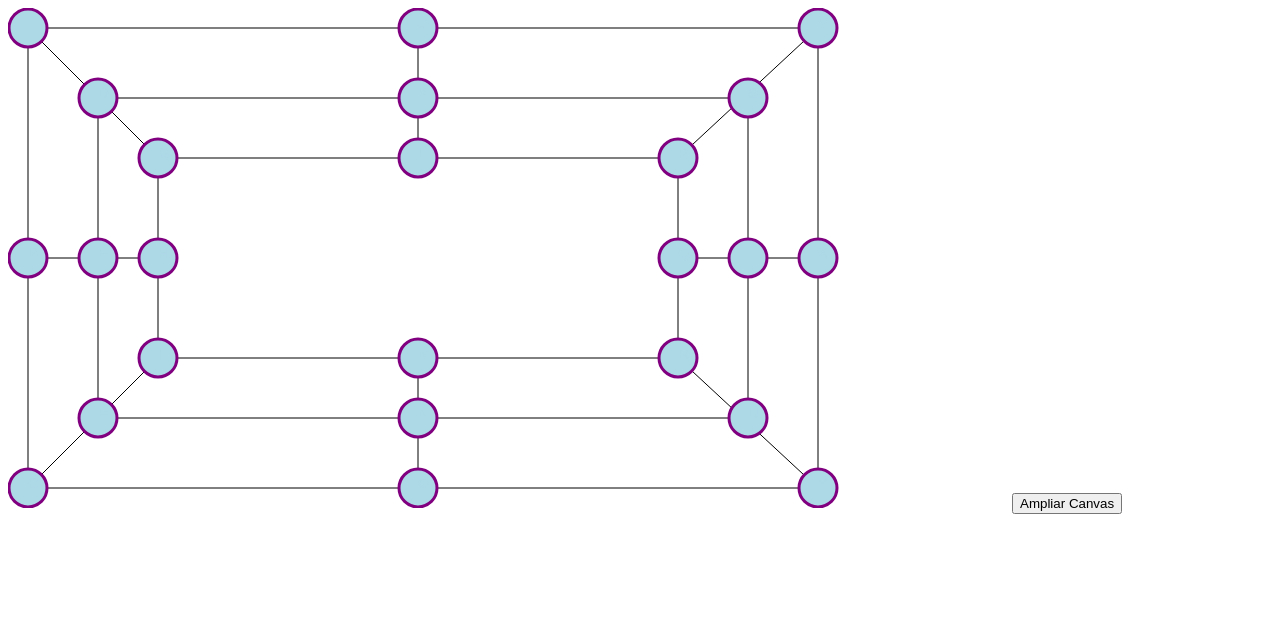
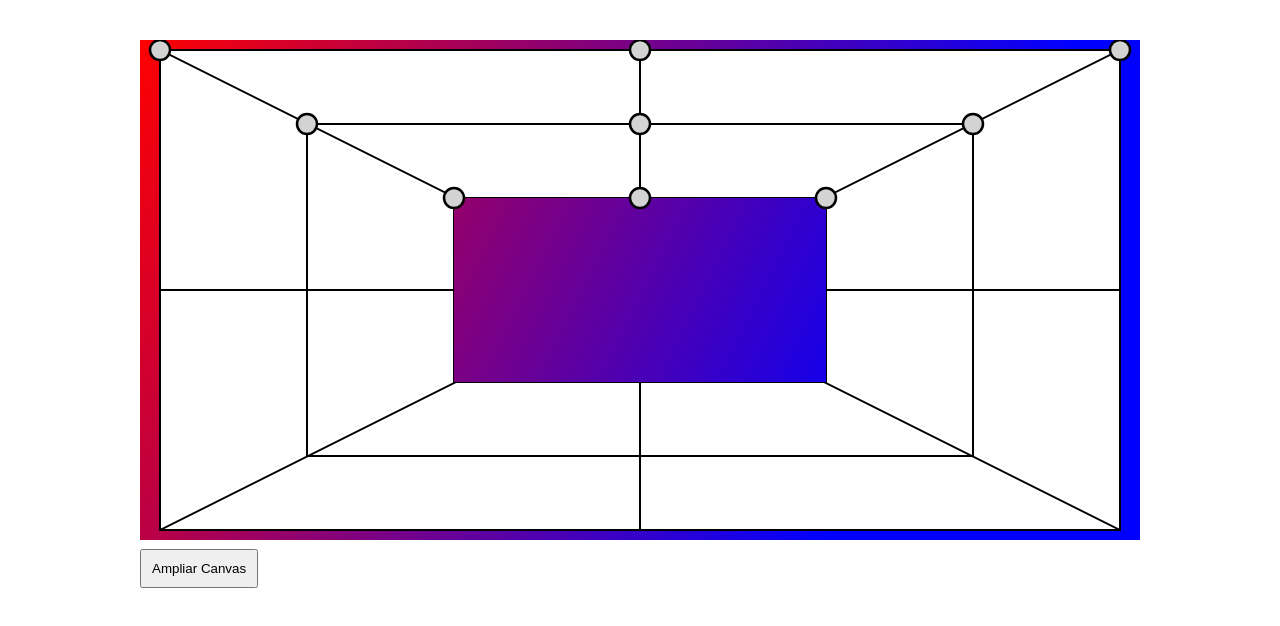
Before and after one commit to jaestebang/Triki, a plain HTML site: page CANVAS/canvasBasico.html in a window 1280 px wide. Drawn offline with Linux system fonts and the light colour scheme.

Commit message:
Ajustes en el tablero de Triki - Inclusión de clase Jugador

```diff
--- a/CANVAS/canvas.js
+++ b/CANVAS/canvas.js
@@ -1,8 +1,7 @@
 var contenedor = document.querySelector("#contenedor");
+var ampliarLienzo = document.querySelector("#lienzo");
+var btnAmpliar = document.querySelector("#btnAmpliar");
 
-var ampliarLienzo = document.querySelector("#lienzo");
-
-var btnAmpliar = document.querySelector("#btnAmpliar");
 function ampliar() {
 
     contenedor.style.width="100%";
--- a/CANVAS/canvasBasico.html
+++ b/CANVAS/canvasBasico.html
@@ -1,25 +1,28 @@
-<!DOCTYPE html>
-<html>
+<!doctype html>
+<html lang="es">
 <head>
+  <meta charset="utf-8">
     <title>
         Learning Canvas...
     </title>
-        <link rel="stylesheet" href="canvas.css" type="text/css" media=""/>
+    <link rel="stylesheet" href="../CANVAS/estilos.css" type="text/css" />
 
 </head>
+
 <body>
     <div id="vertical">
 
     </div>
     <div id="contenedor">
         <canvas id="lienzo" width="1000px" height="500px">
-                <canvas id="lienzoFichas" width="1000px" height="500px"></canvas>
-
         </canvas>
         <button id="btnAmpliar" onclick="ampliar()">Ampliar Canvas</button>
     </div>
 
+    <script src="casillas.js"></script>
+    <script src="jugador.js"></script>
     <script src="canvas.js"></script>
-        <script src="script.js"></script>
+    <script src="drawCanvas.js"></script>
 </body>
+
 </html>
--- /dev/null
+++ b/CANVAS/casillas.js
@@ -0,0 +1,51 @@
+/**
+ * Casillas del tablero
+ * @param {*} c Código de casilla
+ * @param {*} x Posición inicial en coordenada X
+ * @param {*} y Posición inicial en coordenada Y
+ */
+var casillasArr = [{
+    c: 'A',
+    x: 20,
+    y: 10
+},
+{
+    c: 'B',
+    x: 500,
+    y: 10
+},
+{
+    c: 'C',
+    x: 980,
+    y: 10
+},
+{
+    c: 'D',
+    x: 167,
+    y: 84
+},
+{
+    c: 'E',
+    x: 500,
+    y: 84
+},
+{
+    c: 'F',
+    x: 833,
+    y: 84
+},
+{
+    c: 'G',
+    x: 314,
+    y: 158
+},
+{
+    c: 'H',
+    x: 500,
+    y: 158
+},
+{
+    c: 'I',
+    x: 686,
+    y: 158
+}];
--- /dev/null
+++ b/CANVAS/drawCanvas.js
@@ -0,0 +1,109 @@
+//Inicializa el lienzo de canvas
+var tablerocanvas = document.querySelector("#lienzo");
+var ctx = tablerocanvas.getContext("2d");
+
+//Constantes
+const lineWidth = 2;
+const strokeStyle = "black";
+const radio = 10;
+
+
+/**
+ * Dibuja las casillas del Triki
+ */
+function drawCasillas() {
+
+    /**
+     * Dibula las casillas
+     * @param {*} x Posición inicial en X
+     * @param {*} y Posición inicial en Y
+     */
+    let draw = (x, y) => {
+        ctx.beginPath();
+
+        //Círculos
+        ctx.arc(x, y, radio, 0, 2 * Math.PI, 0);
+
+        //Relleno
+        ctx.font = '15px sans-serif';
+        ctx.lineWidth = 2.5;
+        ctx.strokeStyle = strokeStyle;
+        ctx.fillStyle = "lightgray";
+        ctx.fill();
+        ctx.stroke();
+    }
+
+    //Recorremos el array de casillas
+    casillasArr.forEach(c => {
+        draw(c.x, c.y);
+    })
+
+}
+
+/**
+ * Dibuja las líneas dentro del tablero
+ */
+function drawLineas() {
+
+    /**
+     * Dibula las líneas
+     * @param {*} x Posición inicial en X
+     * @param {*} y Posición inicial en Y
+     * @param {*} fx Posición final en X
+     * @param {*} fy Posición final en Y
+     */
+    let draw = (x, y, fx, fy) => {
+        ctx.beginPath();
+        ctx.moveTo(x, y);
+        ctx.lineTo(fx, fy);
+        ctx.lineWidth = lineWidth;
+        ctx.strokeStyle = strokeStyle;
+        ctx.stroke();
+    }
+
+    //Diagonal primaria - secundaria
+    draw(0, 0, 1000, 500);
+    draw(0, 500, 1000, 0);
+
+    //Vertical - Horizontal
+    draw(500, 0, 500, 500);
+    draw(0, 250, 1000, 250);
+}
+
+/**
+ * Dibuja tablero del rectángulo
+ */
+function drawTablero() {
+    ctx.beginPath();
+    ctx.lineWidth = lineWidth;
+    ctx.strokeStyle = strokeStyle;
+
+    //Relleno
+    var fillStyle = ctx.createLinearGradient(0, 0, 750, 375);
+    fillStyle.addColorStop(0, "red");
+    fillStyle.addColorStop(1, "blue");
+    ctx.fillStyle = fillStyle;
+
+    //Relleno bordes anteriores al tablero
+    ctx.fillRect(0, 0, 1000, 10);
+    ctx.fillRect(0, 0, 20, 500);
+    ctx.fillRect(0, 490, 1000, 10);
+    ctx.fillRect(980, 0, 20, 500);
+
+    ctx.strokeRect(20, 10, 960, 480);   //Rectángulo principal
+    ctx.strokeRect(167, 84, 666, 332);  //Rectángulo secundario
+    ctx.strokeRect(314, 158, 372, 184); //Rectángulo terciario
+    ctx.fillRect(314, 158, 372, 184);   //Rectángulo terciario (Relleno)
+    ctx.stroke();
+
+
+};
+
+
+//Ejecutamos el dibujo de canvas
+drawLineas();
+drawTablero();
+drawCasillas();
+
+let j1 = new Jugador(1); //Instanciamos Jugador 1
+let j2 = new Jugador(2); //Instanciamos Jugador 2
--- a/CANVAS/estilos.css
+++ b/CANVAS/estilos.css
@@ -1,26 +1,21 @@
-*{
+* {
     margin: 0;
     padding: 0;
     list-style: none;
     text-decoration: none;
 
 }
+
 body {
-    overflow:hidden;
+    overflow: hidden;
 
 }
 
 #contenedor {
-    position: relative;
     margin: 5vh auto;
     width: 1000px;
-    height: 500px;
-    background-color: darkturquoise;
-
-}
-
-#lienzo {
-    background-color:lightcyan;
+    height: 100vh;
+    margin: 5vh auto;
 
 }
 
@@ -35,10 +30,12 @@ body {
 #vertical {
     display: none;
 }
-@media all and (orientation: portrait){
-    #contenedor{
+
+@media all and (orientation: portrait) {
+    #contenedor {
         display: none;
     }
+
     #vertical {
         display: block;
         position: fixed;
--- /dev/null
+++ b/CANVAS/jugador.js
@@ -0,0 +1,28 @@
+/**
+ * Clase Jugador
+ */
+class Jugador {
+    fichas = [];
+    color;
+
+    /**
+     * Consturcot
+     * @param {*} id ID Jugador
+     */
+    constructor(codigo) {
+        this.codigo = codigo;
+        this.color = (codigo == 1) ? "red" : "blue";
+
+        //Inicializa fichas
+        let i = 1;
+        while (i <= 9) {
+            this.fichas.push(i);
+            i++;
+        }
+    }
+
+    //Elimina fichas
+    deleteFicha(i) {
+        this.fichas.splice(this.fichas.indexOf(i), 1);
+    }
+}
--- a/CANVAS/script.js
+++ /dev/null
@@ -1,235 +0,0 @@
-var canvas = document.querySelector("#lienzo");
-
-var ctx = canvas.getContext("2d");
-
-var canvas2 = document.querySelector("#lienzoFichas");
-
-var ctx2 = canvas.getContext("2d");
-
-
-
-
-
-ctx.beginPath();
-ctx.strokeRect(20, 20, 790, 460);
-ctx.strokeRect(90, 90, 650, 320);
-ctx.strokeRect(150, 150, 520, 200);
-
-//linea adg
-ctx.beginPath();
-ctx.moveTo(20, 20);
-ctx.lineTo(150, 150);
-ctx.lineWidth = 1;
-ctx.strokeStyle="black";
-ctx.stroke();
-//linea beh
-ctx.beginPath();
-ctx.moveTo(20, 250);
-ctx.lineTo(150, 250);
-ctx.lineWidth = 1;
-ctx.strokeStyle="black";
-ctx.stroke();
-//linea cfi
-ctx.beginPath();
-ctx.moveTo(20, 480);
-ctx.lineTo(150, 350);
-ctx.lineWidth = 1;
-ctx.strokeStyle="black";
-ctx.stroke();
-//linea jkl
-ctx.beginPath();
-ctx.moveTo(410, 20);
-ctx.lineTo(410, 150);
-ctx.lineWidth = 1;
-ctx.strokeStyle="black";
-ctx.stroke();
-//linea mno
-ctx.beginPath();
-ctx.moveTo(410, 350);
-ctx.lineTo(410, 480);
-ctx.lineWidth = 1;
-ctx.strokeStyle="black";
-ctx.stroke();
-//linea psv
-ctx.beginPath();
-ctx.moveTo(670, 150);
-ctx.lineTo(810, 20);
-ctx.lineWidth = 1;
-ctx.strokeStyle="black";
-ctx.stroke();
-//linea qtx
-ctx.beginPath();
-ctx.moveTo(670, 250);
-ctx.lineTo(810, 250);
-ctx.lineWidth = 1;
-ctx.strokeStyle="black";
-ctx.stroke();
-//linea suy
-ctx.beginPath();
-ctx.moveTo(670, 350);
-ctx.lineTo(810, 480);
-ctx.lineWidth = 1;
-ctx.strokeStyle="black";
-ctx.stroke();
-
-
-//Circulo a
-ctx.beginPath();
-ctx.arc(20, 20, 19, 0, 2 * Math.PI);
-//Relleno
-ctx.font='15px sans-serif';
-ctx.fillText("A",20,20);
-ctx.fillStyle="lightBlue";
-ctx.fill();
-
-
-//Contorno
-ctx.strokeStyle= "purple";
-ctx.lineWidth=3;
-ctx.stroke();
-
-
-//Circulo b
-ctx.beginPath();
-ctx.arc(20, 250, 19, 0, 2 * Math.PI);
-ctx.fill();
-ctx.stroke();
-ctx.fillText("B",20,250);
-
-
-//Circulo c
-ctx.beginPath();
-ctx.arc(20, 480, 19, 0, 2 * Math.PI);
-ctx.fill();
-ctx.stroke();
-ctx.fillText("C",20,480);
-
-//Circulo d//
-ctx.beginPath();
-ctx.arc(90, 90, 19, 0, 2 * Math.PI);
-ctx.fill();
-ctx.stroke();
-ctx.fillText("D",90,90);
-
-//Circulo g//
-ctx.beginPath();
-ctx.arc(150, 150, 19, 0, 2 * Math.PI);
-ctx.fill();
-ctx.stroke();
-ctx.fillText("G",150,150);
-//Circulo e//
-ctx.beginPath();
-ctx.arc(90, 250, 19, 0, 2 * Math.PI);
-ctx.fill();
-ctx.stroke();
-ctx.fillText("E",90,250);
-//Circulo f//
-ctx.beginPath();
-ctx.arc(90, 410, 19, 0, 2 * Math.PI);
-ctx.fill();
-ctx.stroke();
-ctx.fillText("F",90,410);
-//Circulo h//
-ctx.beginPath();
-ctx.arc(150, 250, 19, 0, 2 * Math.PI);
-ctx.fill();
-ctx.stroke();
-ctx.fillText("H",150,250);
-//Circulo i//
-ctx.beginPath();
-ctx.arc(150, 350, 19, 0, 2 * Math.PI);
-ctx.fill();
-ctx.stroke();
-ctx.fillText("I",150,350);
-//Circulo J
-ctx.beginPath();
-ctx.arc(410, 20, 19, 0, 2 * Math.PI);
-ctx.fill();
-ctx.stroke();
-ctx.fillText("J",410,20);
-//Circulo K
-ctx.beginPath();
-ctx.arc(410, 90, 19, 0, 2 * Math.PI);
-ctx.fill();
-ctx.stroke();
-ctx.fillText("K",410,90);
-//Circulo L
-ctx.beginPath();
-ctx.arc(410, 150, 19, 0, 2 * Math.PI);
-ctx.fill();
-ctx.stroke();
-ctx.fillText("L",410,150);
-//Circulo M
-ctx.beginPath();
-ctx.arc(410, 350, 19, 0, 2 * Math.PI);
-ctx.fill();
-ctx.stroke();
-ctx.fillText("M",410,350);
-//Circulo N
-ctx.beginPath();
-ctx.arc(410, 410, 19, 0, 2 * Math.PI);
-ctx.fill();
-ctx.stroke();
-ctx.fillText("N",410,410);
-//Circulo O
-ctx.beginPath();
-ctx.arc(410, 480, 19, 0, 2 * Math.PI);
-ctx.fill();
-ctx.stroke();
-ctx.fillText("O",410,480);
-//Circulo P
-ctx.beginPath();
-ctx.arc(670, 150, 19, 0, 2 * Math.PI);
-ctx.fill();
-ctx.stroke();
-ctx.fillText("P",670,150);
-//Circulo Q
-ctx.beginPath();
-ctx.arc(670, 250, 19, 0, 2 * Math.PI);
-ctx.fill();
-ctx.stroke();
-ctx.fillText("Q",670,250);
-//Circulo R
-ctx.beginPath();
-ctx.arc(670, 350, 19, 0, 2 * Math.PI);
-ctx.fill();
-ctx.stroke();
-ctx.fillText("R",670,350);
-//Circulo S
-ctx.beginPath();
-ctx.arc(740, 90, 19, 0, 2 * Math.PI);
-ctx.fill();
-ctx.stroke();
-ctx.fillText("S",740,90);
-//Circulo T
-ctx.beginPath();
-ctx.arc(740, 250, 19, 0, 2 * Math.PI);
-ctx.fill();
-ctx.stroke();
-ctx.fillText("T",740,250);
-//Circulo U
-ctx.beginPath();
-ctx.arc(740, 410, 19, 0, 2 * Math.PI);
-ctx.fill();
-ctx.stroke();
-ctx.fillText("U",740,410);
-
-//Circulo V
-ctx.beginPath();
-ctx.arc(810, 20, 19, 0, 2 * Math.PI);
-ctx.fill();
-ctx.stroke();
-ctx.fillText("V",810,20);
-//Circulo X
-ctx.beginPath();
-ctx.arc(810, 250, 19, 0, 2 * Math.PI);
-ctx.fill();
-ctx.stroke();
-ctx.fillText("X",810,250);
-
-//Circulo Y
-ctx.beginPath();
-ctx.arc(810, 480, 19, 0, 2 * Math.PI);
-ctx.fill();
-ctx.stroke();
-ctx.fillText("Y",810,480);
```
Lines whose indentation alone changed are shown as unchanged.
